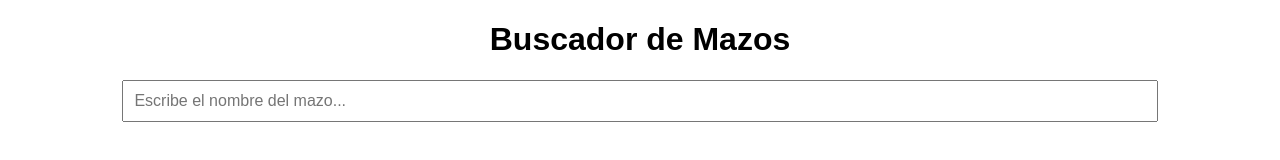
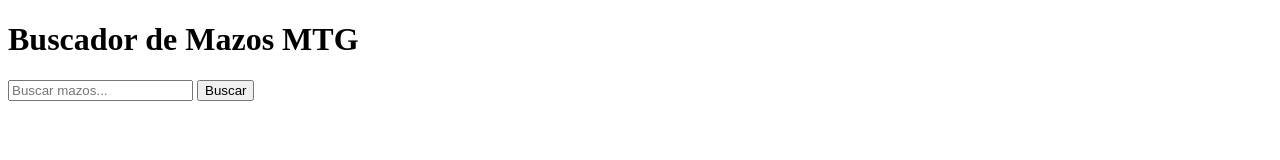
Before and after one commit to Hustea/TrabajoFinal_LM, a plain HTML site: page mazos.html in a window 1280 px wide. Drawn offline with Linux system fonts and the light colour scheme.

Commit message:
Update mazos.html

```diff
--- a/mazos.html
+++ b/mazos.html
@@ -3,15 +3,21 @@
 <head>
   <meta charset="UTF-8">
   <meta name="viewport" content="width=device-width, initial-scale=1.0">
-  <title>Buscar Mazos</title>
+  <title>Buscador de Mazos MTG</title>
   <link rel="stylesheet" href="styles-mazos.css">
 </head>
 <body>
-  <div class="mazos-container">
-    <h1>Buscador de Mazos</h1>
-    <input type="text" id="searchBar" placeholder="Escribe el nombre del mazo...">
-    <div id="mazosResultados" class="resultados-contenedor"></div>
-  </div>
+  <header>
+    <h1>Buscador de Mazos MTG</h1>
+  </header>
+  <main>
+    <form id="search-form">
+      <input id="search-input" type="text" placeholder="Buscar mazos...">
+      <button type="submit">Buscar</button>
+    </form>
+    <div id="resultados"></div>
+    <div id="carta-container"></div>
+  </main>
   <script src="mazos.js"></script>
 </body>
 </html>
```
